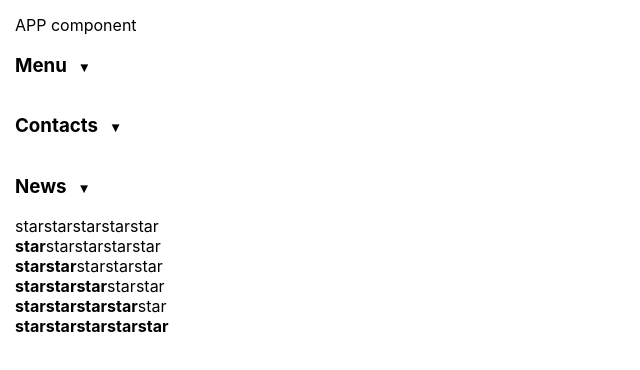
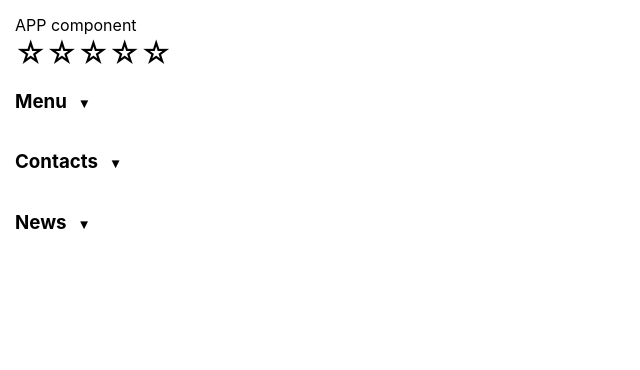
Before and after one commit to kkapchin/kbzd, a React (Create React App) app: page / in a window 1280 px wide. Shown: the top 370 px of the page, without its empty margins (0-640 px from the left). Built offline with nearby package versions, Linux system fonts and the light colour scheme.

Commit message:
rating stars (not checkbox)

```diff
--- a/src/App.tsx
+++ b/src/App.tsx
@@ -7,6 +7,7 @@ export default function App() {
     return (
         <div>
             APP component
+            <Rating />
             <Accordion
                 title={'Menu'}
             />
@@ -18,12 +19,7 @@ export default function App() {
             />
 
             {/*<ToggleSwitch isOn={isOn} setIsOn={setIsOn}/>*/}
-            <Rating value={0}/>
-            <Rating value={1}/>
-            <Rating value={2}/>
-            <Rating value={3}/>
-            <Rating value={4}/>
-            <Rating value={5}/>
+
         </div>
     );
 }
--- a/src/components/Rating/Rating.tsx
+++ b/src/components/Rating/Rating.tsx
@@ -1,18 +1,21 @@
-import React from "react";
-import Star from "./Star";
+import React, {useState} from "react";
+import Star from "./Star/Star";
 
-type RatingPropsType = {
-    value: 0 | 1 | 2 | 3 | 4 | 5
-}
+export default function Rating() {
 
-export default function Rating({ value }: RatingPropsType) {
+    const [rating, setRating] = useState(0);
+
+    const stars = new Array(5)
+        .fill('')
+        .map((item, index) => <Star
+            value={index + 1}
+            isSelected={rating > index}
+            setRating={setRating}
+        />);
+
     return (
-        <div style={{display: 'flex'}}>
-            <Star isSelected={ value > 0 } />
-            <Star isSelected={ value > 1 } />
-            <Star isSelected={ value > 2 } />
-            <Star isSelected={ value > 3 } />
-            <Star isSelected={ value > 4 } />
+        <div>
+            {stars}
         </div>
     );
 }
--- a/src/components/Rating/Star.tsx
+++ /dev/null
@@ -1,13 +0,0 @@
-import React from "react";
-
-type StarType = {
-    isSelected: boolean
-}
-
-export default function Star({isSelected}: StarType) {
-    return (
-        <div>
-            {isSelected ? <b>star</b> : 'star'}
-        </div>
-    )
-}
--- /dev/null
+++ b/src/components/Rating/Star/Star.module.css
@@ -0,0 +1,4 @@
+.star {
+    font-size: 30px;
+    cursor: pointer;
+}
--- /dev/null
+++ b/src/components/Rating/Star/Star.tsx
@@ -0,0 +1,23 @@
+import React from "react";
+import s from "./Star.module.css";
+
+type StarType = {
+    value: number,
+    isSelected: boolean
+    setRating: (rating: number) => void
+}
+
+export default function Star({isSelected, value, setRating}: StarType) {
+
+    const onClickHandler = () => {
+        setRating(value);
+    }
+
+    return (
+        <span className={s.star}
+            onClick={onClickHandler}
+        >
+            {isSelected ? '★' : '☆'}
+        </span>
+    );
+}
```
